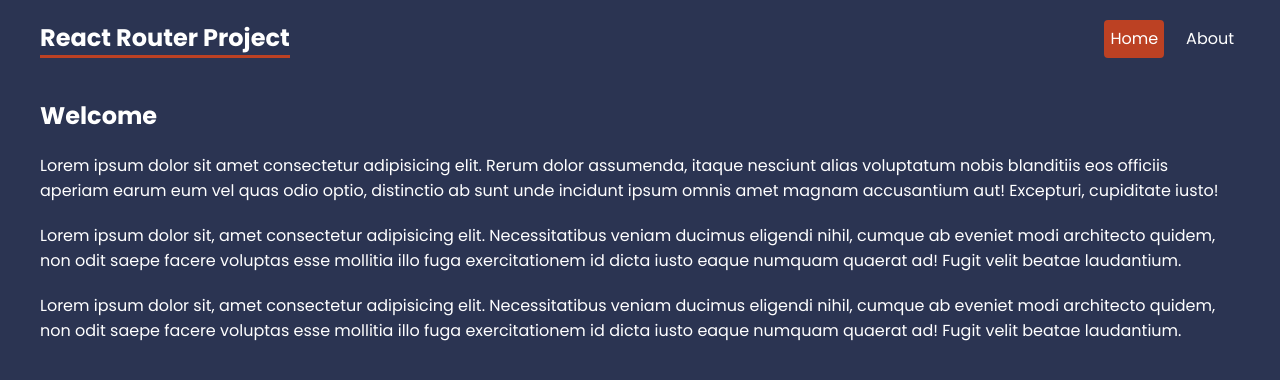
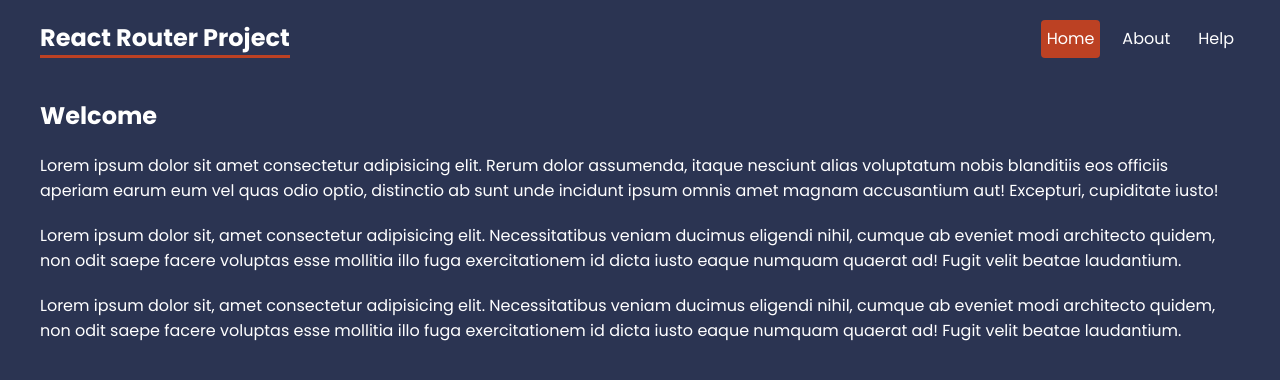
Before and after one commit to ElenaCoder/react-router-project, a React (Vite) app: page / in a window 1280 px wide. Shown: the top 380 px of the page. Built offline with nearby package versions, Linux system fonts and the light colour scheme.

Commit message:
feat: add 'help' path/link to navigation

```diff
--- a/src/layouts/RootLayout.jsx
+++ b/src/layouts/RootLayout.jsx
@@ -8,6 +8,7 @@ function RootLayout() {
                     <h1>React Router Project</h1>
                     <NavLink to='/'>Home</NavLink>
                     <NavLink to='/about'>About</NavLink>
+                    <NavLink to='/help'>Help</NavLink>
                 </nav>
             </header>
             <main>
```
